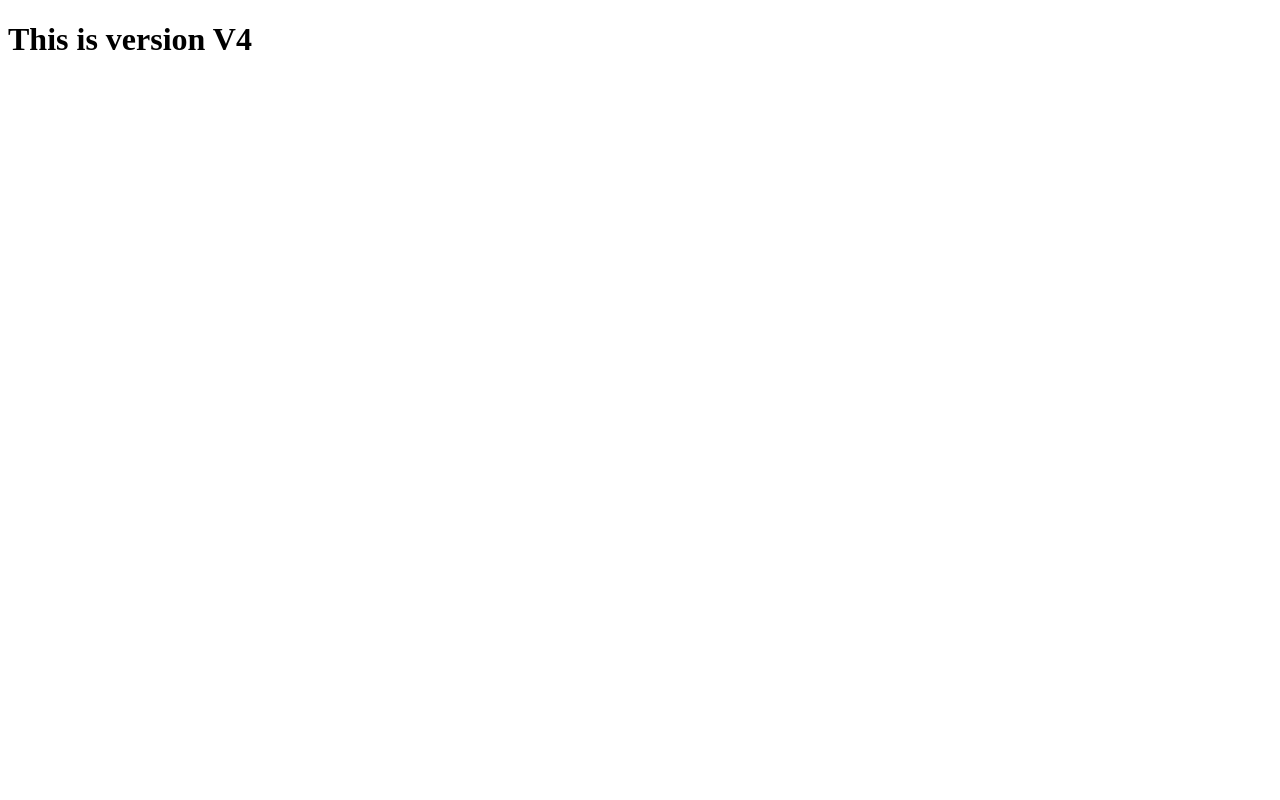
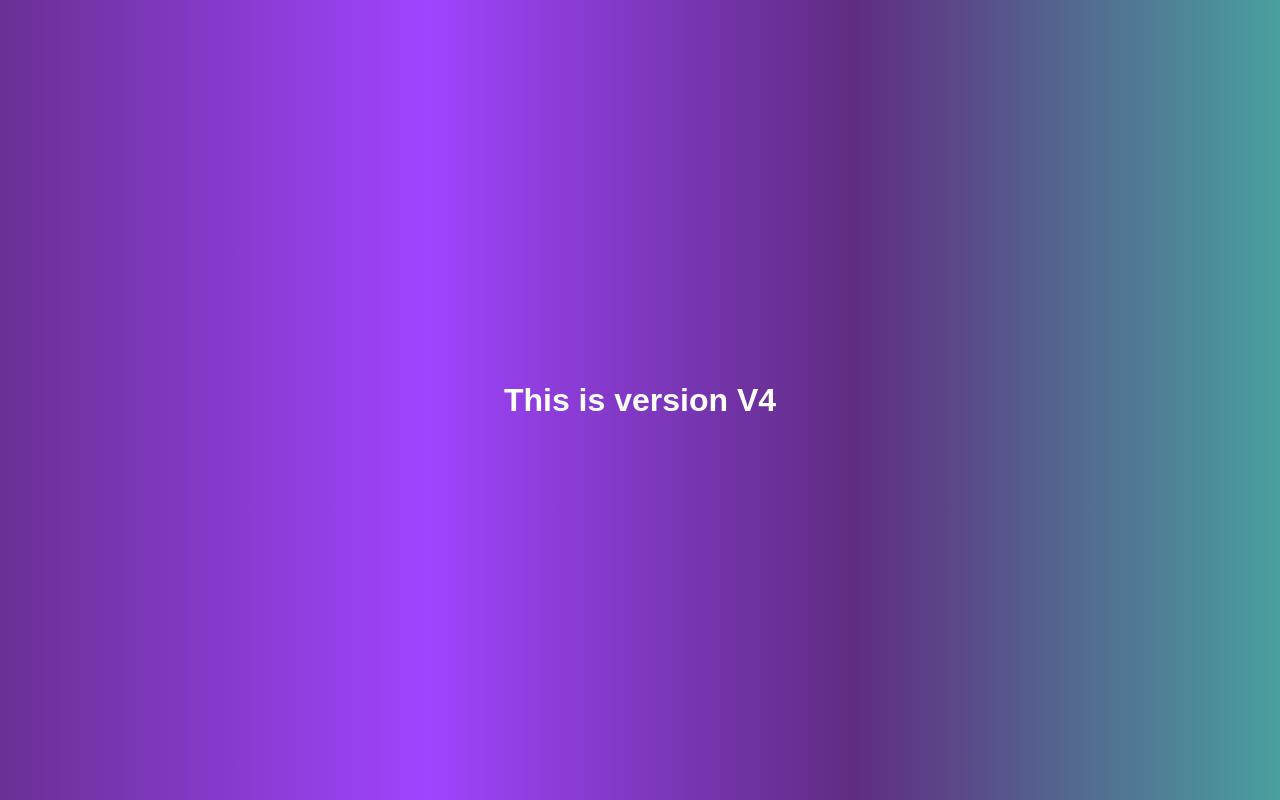
Before and after one commit to anujamishra22/my-repo, a plain HTML site: page index.html in a window 1280 px wide. Drawn offline with Linux system fonts and the light colour scheme.

Commit message:
Added Design for website

```diff
--- a/index.html
+++ b/index.html
@@ -3,9 +3,11 @@
 <head>
     <meta charset="UTF-8">
     <meta name="viewport" content="width=device-width, initial-scale=1.0">
+    <link rel="stylesheet" href="style.css">
     <title>Document</title>
 </head>
 <body>
-    <h1>This is version V4</h1>
+    <h1>This is version V4
+    </h1>
 </body>
 </html>
--- /dev/null
+++ b/style.css
@@ -0,0 +1,28 @@
+/* styles.css */
+body {
+    /* Set a gradient background from purple to teal */
+    background: linear-gradient(to right, #6a3093, #a044ff, #5f2c82, #49a09d);
+    font-family: Arial, sans-serif;
+    /* Sets a clean, modern font for the body text */
+    color: white;
+    /* Sets the text color to white for better contrast */
+    margin: 0;
+    /* Removes default margin */
+    padding: 0;
+    /* Removes default padding */
+    display: flex;
+    /* Enables flexbox layout */
+    justify-content: center;
+    /* Centers content horizontally */
+    align-items: center;
+    /* Centers content vertically */
+    height: 100vh;
+    /* Makes the body take the full height of the viewport */
+}
+
+h1 {
+    font-size: 2em;
+    /* Sets the size of the header text */
+    text-align: center;
+    /* Centers the header text */
+}
```
